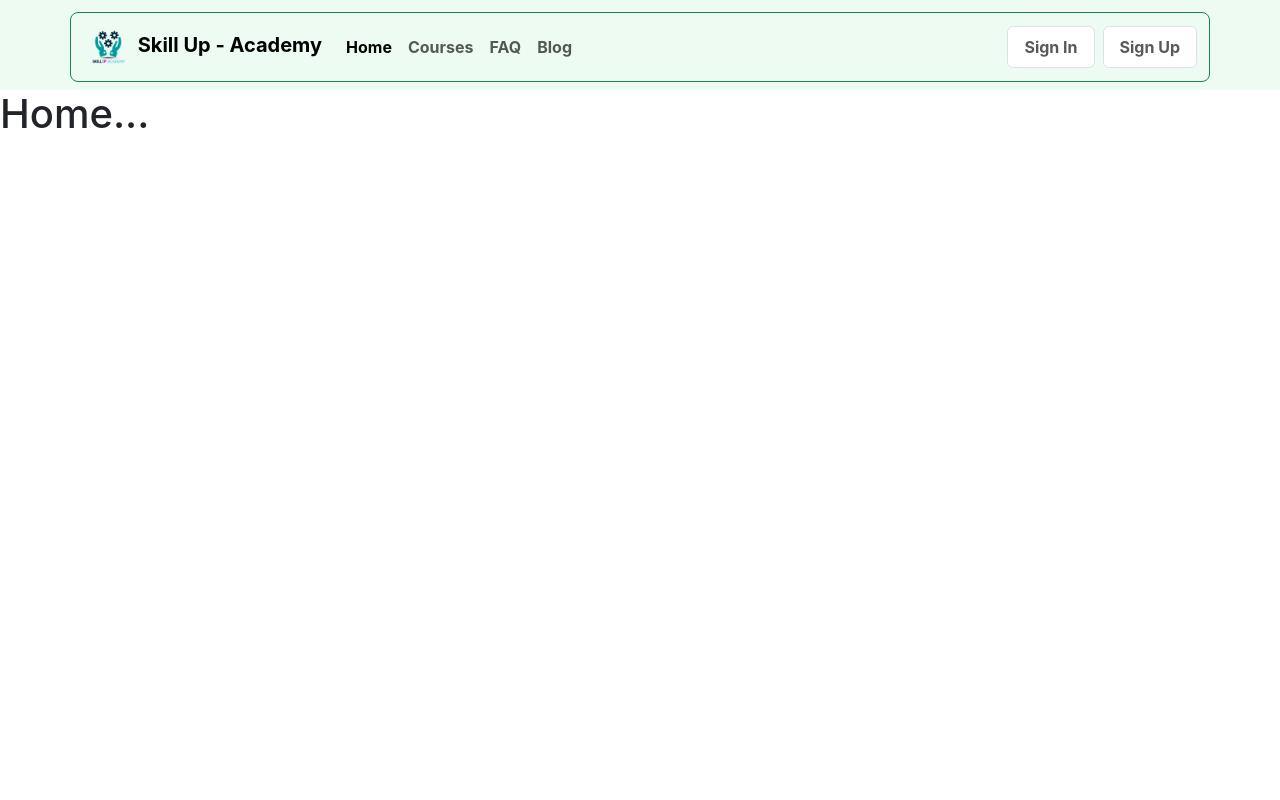
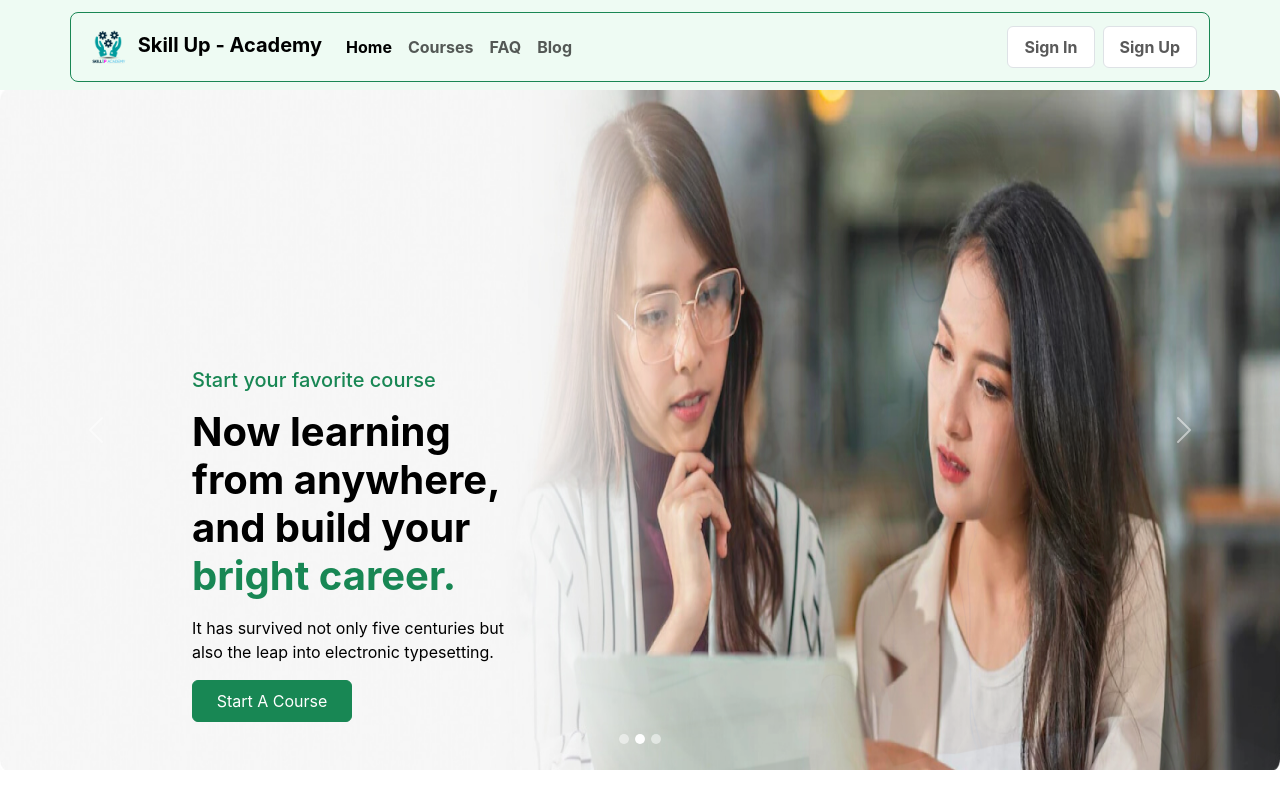
Before and after one commit to imtyaz-17/skill-up-academy, a React (Create React App) app: page / in a window 1280 px wide. Built offline with nearby package versions, Linux system fonts and the light colour scheme; the HTML template or start-up script is replaced by a standard one.

Commit message:
home carousel - added

```diff
--- /dev/null
+++ b/src/pages/Home/Home.css
@@ -0,0 +1,5 @@
+.carousel-indicators [data-bs-target] {
+    width: 10px !important;
+    height: 10px !important;
+    border-radius: 100% !important;
+}
--- a/src/pages/Home/Home.js
+++ b/src/pages/Home/Home.js
@@ -1,10 +1,42 @@
 import React from 'react';
-
+import Carousel from 'react-bootstrap/Carousel';
+import sliderImg1 from '../../assets/images/slider1.jpg'
+import sliderImg2 from '../../assets/images/slider2.jpg'
+import './Home.css'
+import { Button } from 'react-bootstrap';
 const Home = () => {
     return (
-        <div>
-            <h1>Home...</h1>
-        </div>
+        <div style={{ backgroundColor: '#eefbf3' }}>
+            <Carousel fade>
+                <Carousel.Item>
+                    <img src={sliderImg1} fluid className="d-block w-100" style={{ height: '85vh' }} alt='' />
+                    <Carousel.Caption className='text-black text-start w-25 flex-column'>
+                        <h5 className='text-success'>Start your favorite course</h5>
+                        <h1 className='fw-bold my-3 '>Now learning from anywhere, and build your <span className='text-success  '>bright career.</span></h1>
+                        <p className='my-2'>It has survived not only five centuries but also the leap into electronic typesetting.</p>
+                        <Button variant="success" className="btn-hover-dark w-50 p-2 my-2">Start A Course</Button>
+                    </Carousel.Caption>
+                </Carousel.Item>
+                <Carousel.Item>
+                    <img src={sliderImg2} fluid className="d-block w-100" style={{ height: '85vh' }} alt='' />
+                    <Carousel.Caption className='text-black text-start w-25 flex-column'>
+                        <h5 className='text-success'>Start your favorite course</h5>
+                        <h1 className='fw-bold my-3 '>Now learning from anywhere, and build your <span className='text-success  '>bright career.</span></h1>
+                        <p className='my-2'>It has survived not only five centuries but also the leap into electronic typesetting.</p>
+                        <Button variant="success" className="btn-hover-dark w-50 p-2 my-2">Start A Course</Button>
+                    </Carousel.Caption>
+                </Carousel.Item>
+                <Carousel.Item>
+                    <img src={sliderImg1} fluid className="d-block w-100" style={{ height: '85vh' }} alt='' />
+                    <Carousel.Caption className='text-black text-start w-25 flex-column'>
+                        <h5 className='text-success'>Start your favorite course</h5>
+                        <h1 className='fw-bold my-3 '>Now learning from anywhere, and build your <span className='text-success  '>bright career.</span></h1>
+                        <p className='my-2'>It has survived not only five centuries but also the leap into electronic typesetting.</p>
+                        <Button variant="success" className="btn-hover-dark w-50 p-2 my-2">Start A Course</Button>
+                    </Carousel.Caption>
+                </Carousel.Item>
+            </Carousel>
+        </div >
     );
 };
 
```
Also changed, not shown: src/assets/images/slider1.jpg (added), src/assets/images/slider2.jpg (added).
